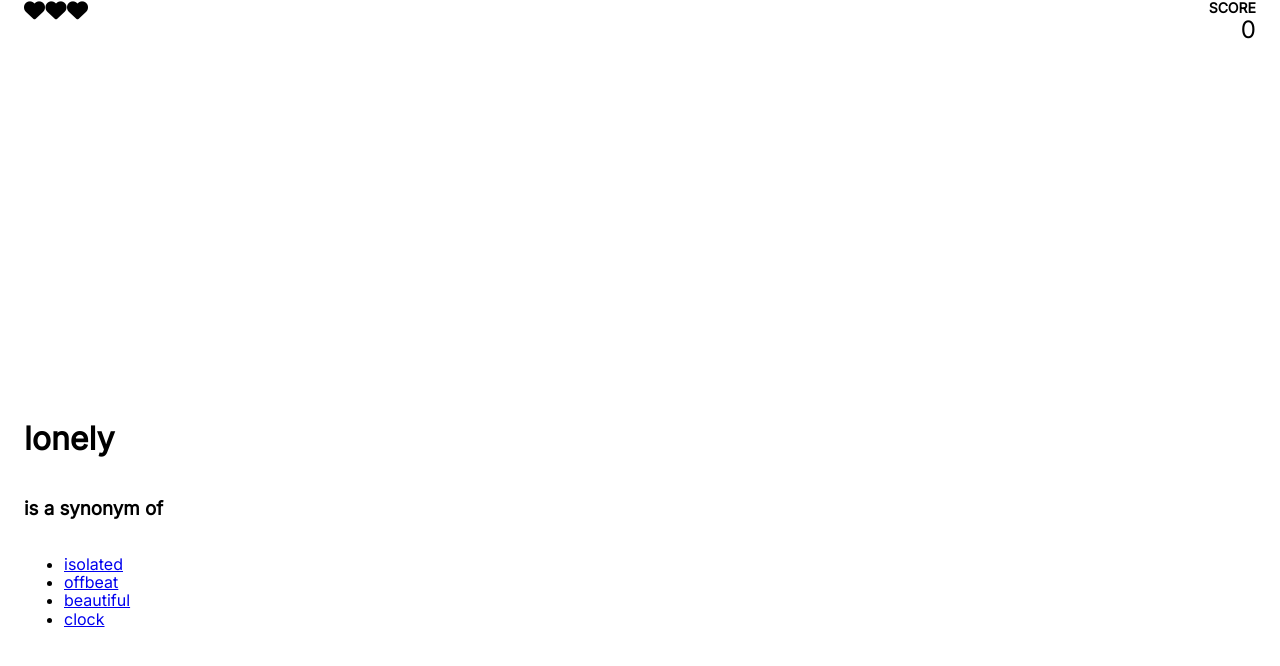
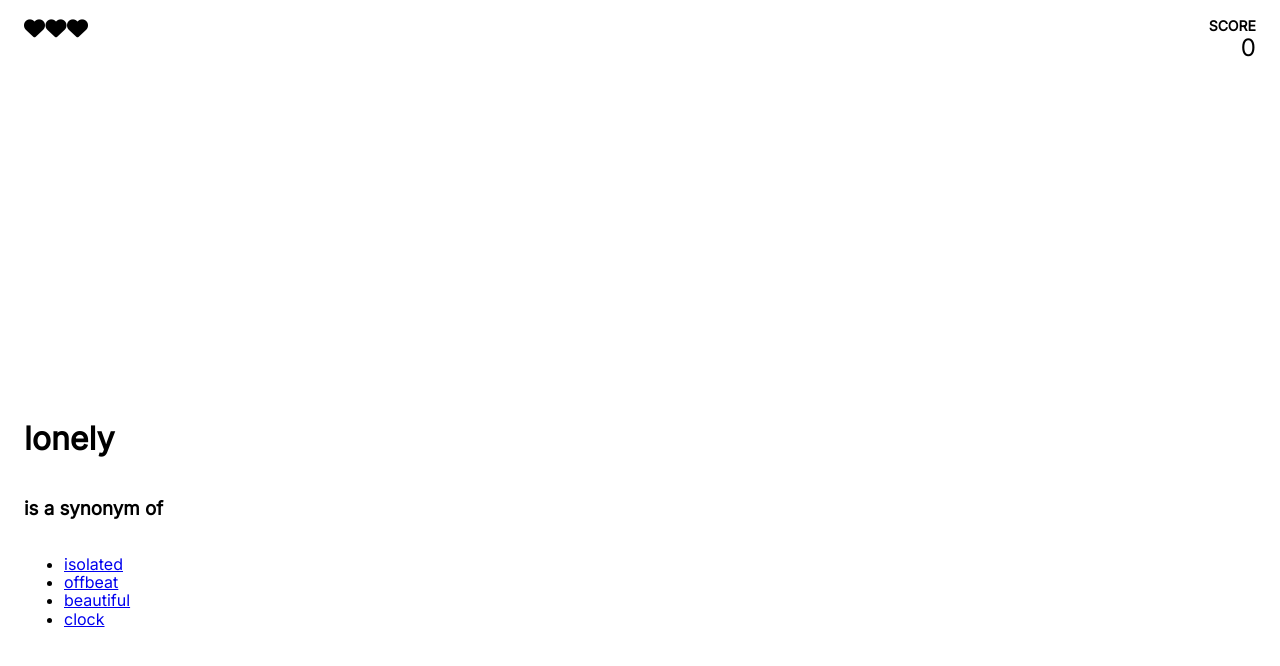
Before and after one commit to raswonders/similar-word-game, a plain HTML site: page index.html in a window 1280 px wide. Drawn offline with Linux system fonts and the light colour scheme.

Commit message:
add vertical margin on top-bar

```diff
--- a/css/main.css
+++ b/css/main.css
@@ -44,6 +44,7 @@ body {
 }
 
 .top-bar {
+  margin-block-start: 18px;
   display: flex;
   justify-content: space-between;
 }
```
